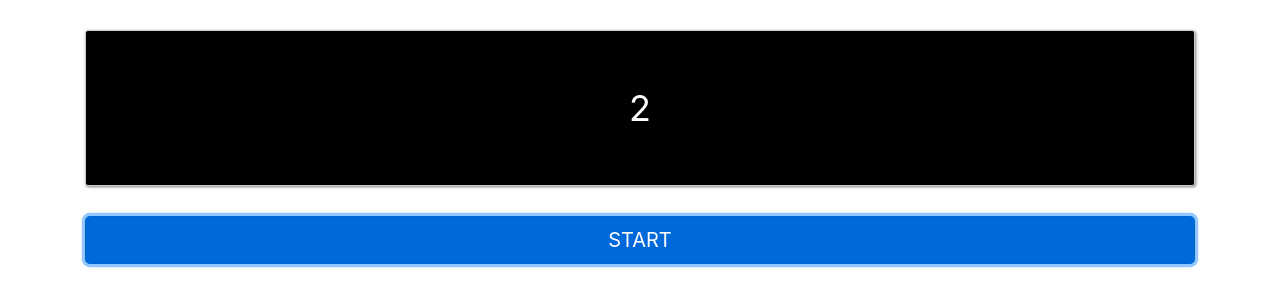
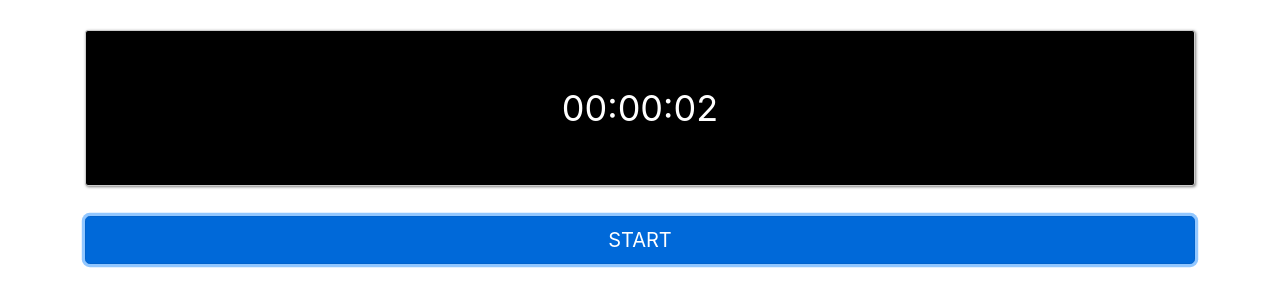
Before and after one commit to n199603/js-timer, a plain HTML site: page index.html in a window 1280 px wide. Both pictures are taken after a click on the button "START". Drawn offline with nearby package versions, Linux system fonts and the light colour scheme.

Commit message:
表示を修正

```diff
--- a/index.html
+++ b/index.html
@@ -27,16 +27,33 @@
       setInterval(goTimer, 10);
     });
 
+    // 0を追加する
+    var addZero = function(value) {
+      if (value < 10) {
+      value = '0' + value;
+      }
+      return value;
+    }
+
     var goTimer = function() {
       var now = new Date();
 
       var milli = now.getTime() - start.getTime();
       // 小数点以下を切り捨て
       var seconds = Math.floor(milli / 1000);
+      var minutes = Math.floor(seconds / 60);
+      var hours = Math.floor(minutes / 60);
+
+      seconds = seconds - minutes * 60;
+      minutes = minutes - hours * 60;
+
+      hours = addZero(hours);
+      minutes = addZero(minutes);
+      seconds = addZero(seconds);
 
       // DateオブジェクトのgetTimeメソッドを呼び出し
       // 1970/1/1 00:00:00からの経過秒数をカウントする
-      document.getElementById('timer').innerHTML = seconds;
+      document.getElementById('timer').innerHTML = hours + ':' + minutes + ':' + seconds;
     };
   </script>
 </body>
```
Also changed, not shown: 1 other file.
